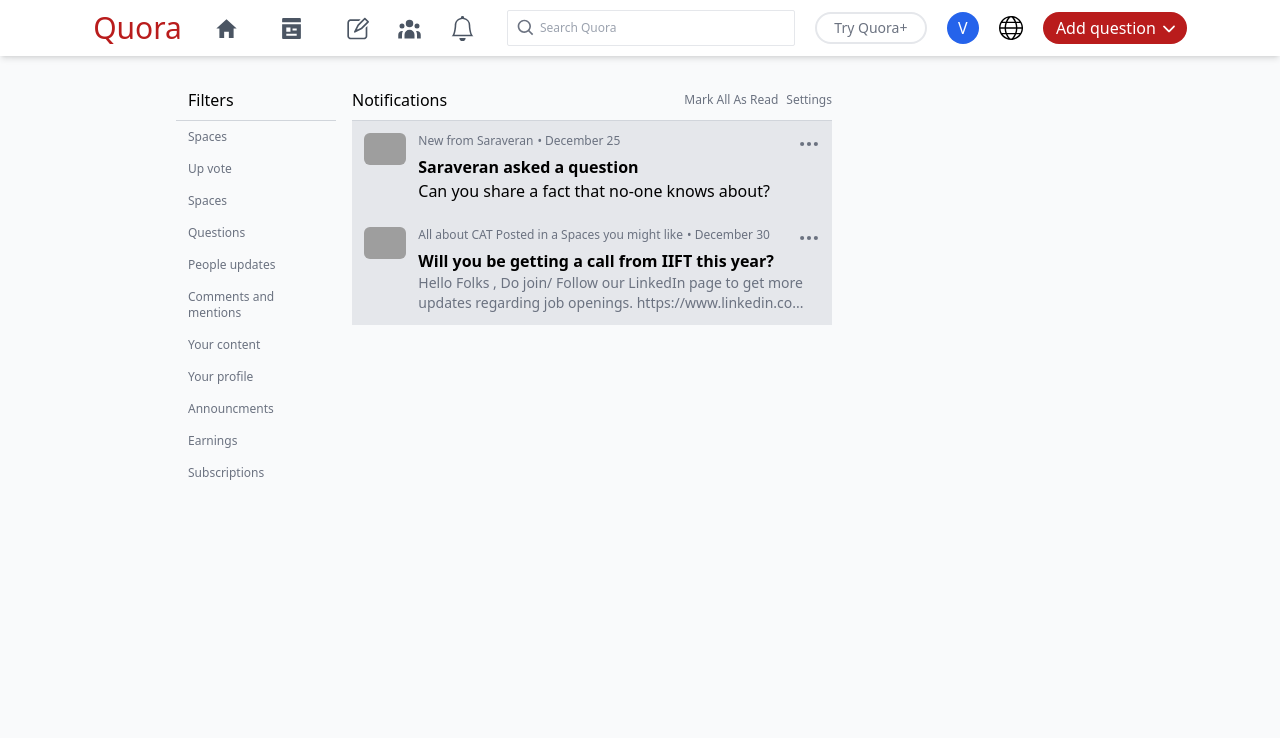
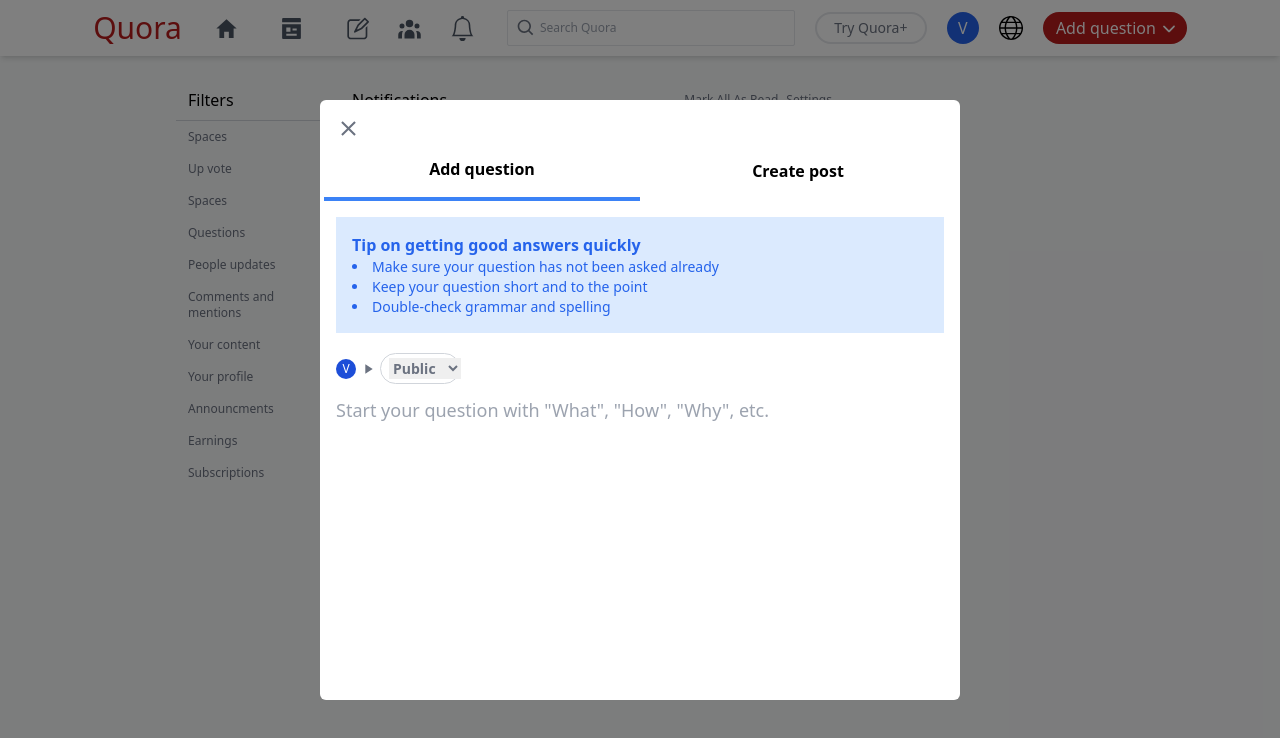
Before and after one commit to vd9900/Quora_Clone, a React (Create React App) app: page /notifications in a window 1280 px wide. Both pictures are taken after a click on the element "Add question". Shown: the top 738 px of the page. Built offline with nearby package versions, Linux system fonts and the light colour scheme; grey boxes are pictures that could not be loaded.

Commit message:
addquestion component updated

```diff
--- a/src/components/Addquestion.jsx
+++ b/src/components/Addquestion.jsx
@@ -1,35 +1,63 @@
 import React, { useState } from "react";
 import { IoMdClose } from "react-icons/io";
+import { RiGroupLine } from "react-icons/ri";
+import { MdPlayArrow } from "react-icons/md";
 
-const Addquestion = () => {
-  const [Close, setClose] = useState(false);
+const Addquestion = (props) => {
+  const toggle = props.close;
+  // const [Close, setClose] = useState(false);
   return (
-    <div className=" fixed z-40 top-0 right-0 bg-black bg-opacity-50 w-screen h-screen">
-      <div className="p-4   bg-white bg-opacity-100 absolute  w-10/12 md:w-8/12 lg:w-7/12 h-3/5 sm:h-4/6  top-2/4 left-2/4 -translate-x-2/4 -translate-y-2/4">
-        <div className="flex justify-end">
+    <div className="py-4  bg-white bg-opacity-100 absolute  rounded-md w-6/12 h-3/4  top-2/4 left-2/4 -translate-x-2/4 -translate-y-2/4">
+      <div className="px-4 flex justify-start">
         <span
-            onClick={() => setClose(true)}
-            className="cursor-pointer hover:text-red-700"
+          onClick={() => toggle()}
+          className="cursor-pointer text-gray-500 font-sm"
         >
-            <IoMdClose fontSize={28} />
+          <IoMdClose fontSize={25} />
         </span>
       </div>
-        <div className="flex justify-between items-center">
-          <div className="p-4 text-3xl  font-semibold  w-full flex items-center justify-center">
+      <div className="flex justify-between items-center px-1">
+        <div className="p-4  border-b-4 border-blue-500  font-semibold  w-full flex items-center justify-center">
           Add question
         </div>
-          <div className="p-4 text-3xl font-semibold  w-full flex items-center justify-center">
-            Create question
+        <div className="p-4  font-semibold  w-full flex items-center justify-center">
+          Create post
         </div>
       </div>
-        <div className="flex">
-          <span className="bg-blue-700">V</span>
-          <div className="flex items-center p-1">
-            <span>Public</span>
+      <div className="p-4">
+        <div className="bg-blue-100 p-4 text-blue-600">
+          <p className="font-bold">Tip on getting good answers quickly</p>
+          <ul className="text-sm list-disc list-inside">
+            <li>Make sure your question has not been asked already</li>
+            <li>Keep your question short and to the point</li>
+            <li>Double-check grammar and spelling</li>
+          </ul>
         </div>
       </div>
-        <div className="w-full h-auto bg-black">
-            <textarea name="question" className="w-full p-2 overflow-hidden  focus:outline-none" cols="20" rows="10"></textarea>
+      <div className="flex px-4 items-center">
+        <span className="bg-blue-700 h-5 w-5 rounded-full text-xs flex text-white items-center justify-center">
+          V
+        </span>
+        <div className="flex gap-1 items-center p-1 text-gray-500">
+          <MdPlayArrow />
+          <span className="w-20 flex border border-gray-300 rounded-full text-sm font-semibold items-center p-1 gap-1">
+            <RiGroupLine />
+            <span>
+              <select className="outline-none">
+                <option className="option">Public</option>
+                <option className="option">Friends</option>
+              </select>
+            </span>
+          </span>
+        </div>
+      </div>
+      <div className="px-4  w-full h-auto text-gray-500 text-lg">
+        <div className="py-2 hover:border-b border-blue-600">
+          <input
+            type="text"
+            className="w-full outline-none"
+            placeholder={`Start your question with "What", "How", "Why", etc.`}
+          />
         </div>
       </div>
     </div>
--- a/src/components/Following.jsx
+++ b/src/components/Following.jsx
@@ -1,11 +1,25 @@
-import React from 'react'
+import React from "react";
+import CreateSpace from './CreateSpace'
+import {MdOutlineGroupOff} from 'react-icons/md'
 
 const Following = () => {
   return (
-    <div className='py-20'>
+    <div className="py-20  h-screen md:w-3/4 mx-auto flex">
+      <div className="hidden sm:block w-44  mr-0">
+        <CreateSpace />
+      </div>
+      {/* no following component */}
+      <div className="md:w-7/12 w-full max-md:mx-auto h-full flex flex-col text-gray-500 items-center justify-center">
+        <span>
+          <MdOutlineGroupOff fontSize={60} />
+        </span>
+        <span className="font-bold">Build your new following feed</span>
+        <span>
+          Follow some Spaces to start discovering stories in your feed.
+        </span>
+      </div>
+    </div>
+  );
+};
 
-    </div>
-  )
-}
-
-export default Following
+export default Following;
--- a/src/components/Navbar.jsx
+++ b/src/components/Navbar.jsx
@@ -1,4 +1,4 @@
-import React from "react";
+import React, { useState } from "react";
 import { IoMdHome, IoIosArrowDown } from "react-icons/io";
 import { RiPagesFill } from "react-icons/ri";
 import { RxPencil2 } from "react-icons/rx";
@@ -6,6 +6,7 @@ import { HiUserGroup } from "react-icons/hi";
 import { BsBell } from "react-icons/bs";
 import { BiSearch } from "react-icons/bi";
 import { TfiWorld } from "react-icons/tfi";
+import Addquestion from "./Addquestion";
 // const options = [
 //     {
 //         logo
@@ -13,6 +14,10 @@ import { TfiWorld } from "react-icons/tfi";
 // ]
 
 const Navbar = () => {
+  const [open, setOpen] = useState(false);
+  function toggle(){
+    setOpen(!open)
+  }
   return (
     <div>
       <nav className=" z-40 w-full h-14 shadow-md  bg-white  fixed">
@@ -28,7 +33,9 @@ const Navbar = () => {
                 </a>
               </span>
               <span className="p-3">
-                <RiPagesFill fontSize={25} />
+                <a href="/following">
+                  <RiPagesFill fontSize={25} />
+                </a>
               </span>
               <span className="p-3">
                 <RxPencil2 fontSize={25} />
@@ -63,7 +70,10 @@ const Navbar = () => {
             <span className="md:hidden block lg:block cursor-pointer">
               <TfiWorld fontSize={24} />
             </span>
-            <div className="bg-red-700 flex p-1 cursor-pointer text-white items-center w-36 h-8 rounded-full  justify-center">
+            <div
+              onClick={() =>toggle() }
+              className="bg-red-700 flex p-1 cursor-pointer text-white items-center w-36 h-8 rounded-full  justify-center"
+            >
               <span className="p-1">Add question</span>
               <span className=" pt-1 h-full ">
                 <IoIosArrowDown fontSize={18} />
@@ -72,6 +82,12 @@ const Navbar = () => {
           </div>
         </div>
       </nav>
+      {/* <Addquestion /> */}
+      {open?
+      <div className="fixed z-40 top-0 right-0 bg-black bg-opacity-50 w-screen h-screen">
+        <Addquestion close={toggle} />
+      </div>:null
+      }
     </div>
   );
 };
--- a/src/components/Ntf.jsx
+++ b/src/components/Ntf.jsx
@@ -2,6 +2,7 @@ import React from "react";
 import Filter from "./Filters";
 import { BsFillBellSlashFill } from "react-icons/bs";
 import { BsThreeDots } from "react-icons/bs";
+import { MdOutlineGroupOff } from "react-icons/md";
 
 const Notification = () => {
   return (
@@ -21,7 +22,7 @@ const Notification = () => {
             </div>
           </div>
           {/* no message component */}
-          <div className="hidden flex flex-col text-gray-500 h-full items-center justify-center">
+          <div className="flex flex-col text-gray-500 h-full items-center justify-center">
             <span>
               <BsFillBellSlashFill fontSize={60} />
             </span>
@@ -31,7 +32,7 @@ const Notification = () => {
             </span>
           </div>
           {/* Question components */}
-          <div className="p-3 cursor-pointer bg-gray-200 flex gap-3">
+          <div className="hidden p-3 cursor-pointer bg-gray-200 flex gap-3">
             <span className="w-12 h-12 cover-fit">
               <img
                 className="rounded-md"
@@ -51,7 +52,7 @@ const Notification = () => {
             </div>
           </div>
           {/* Question & Answer components */}
-          <div className="p-3 cursor-pointer bg-gray-200 flex gap-3">
+          <div className="hidden p-3 cursor-pointer bg-gray-200 flex gap-3">
             <span className="w-12 h-12 cover-fit">
               <img
                 className="rounded-md"
@@ -70,7 +71,7 @@ const Notification = () => {
               <div className="font-bold">
                 Will you be getting a call from IIFT this year?
               </div>
-              <div className="text-sm text-gray-500">
+              <div className="text-sm text-gray-500 ">
                 Hello Folks , Do join/ Follow our LinkedIn page to get more
                 updates regarding job openings. https://www.linkedin.co...
               </div>
```
Also changed, not shown: src/components/Home.jsx (+8 -3 lines). Lines whose indentation alone changed are shown as unchanged.
